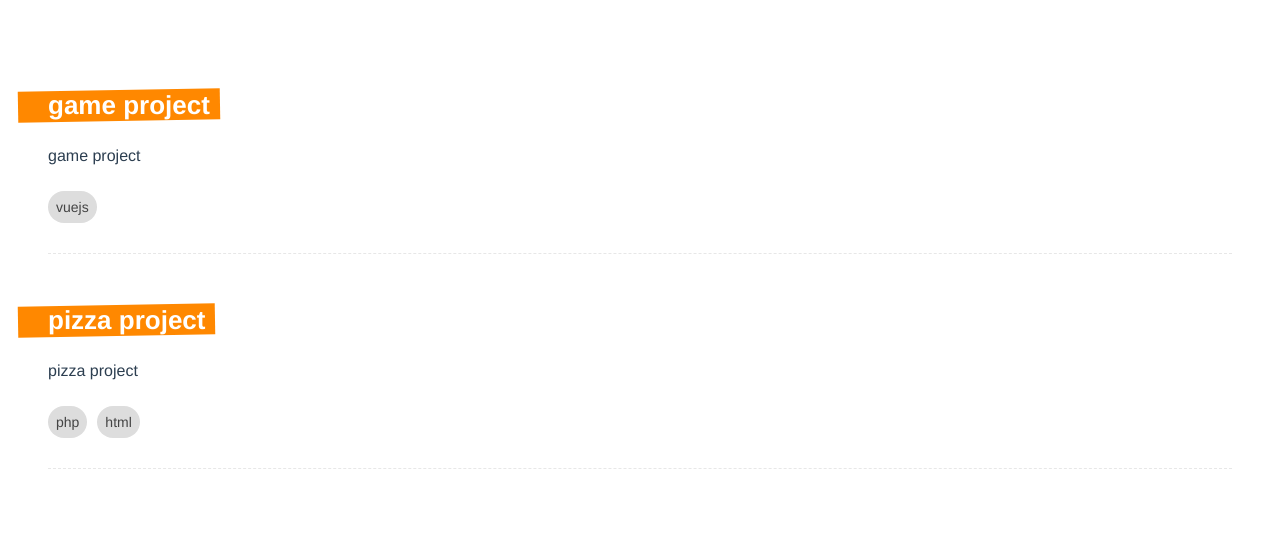
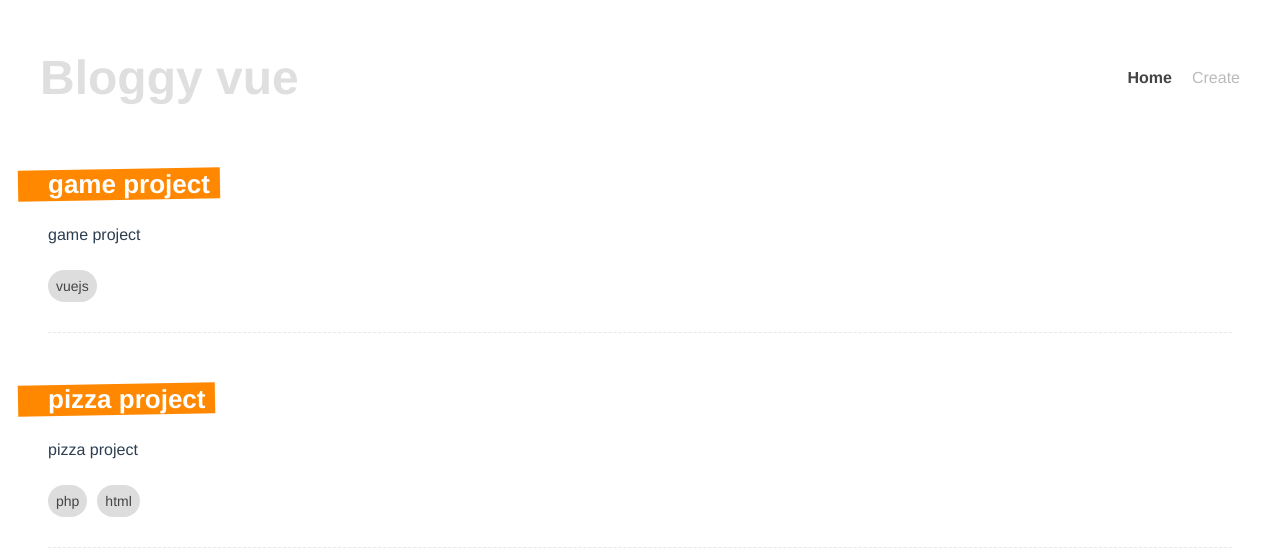
Before and after one commit to aungkaungkhant-nssh/vub-blog, a Vue app: page / in a window 1280 px wide. Shown: the top 556 px of the page. Built offline with nearby package versions, Linux system fonts and the light colour scheme; data requests are answered from the project's data file.

Commit message:
navbar and style

```diff
--- a/src/App.vue
+++ b/src/App.vue
@@ -1,10 +1,15 @@
 <template>
-  <div id="nav">
-
-  </div>
+  <Navbar></Navbar>
   <router-view/>
 </template>
 
+<script>
+import Navbar from './components/Navbar'
+export default {
+  components: { Navbar },
+
+}
+</script>
 <style>
 #app {
   font-family: Avenir, Helvetica, Arial, sans-serif;
--- /dev/null
+++ b/src/components/Navbar.vue
@@ -0,0 +1,40 @@
+<template>
+    <header>
+        <h1>Bloggy vue</h1>
+        <nav>
+            <router-link :to="{name:'Home'}">Home</router-link>
+            <router-link :to="{name:'Create'}">Create</router-link>
+        </nav>
+    </header>
+
+</template>
+
+<script>
+export default {
+
+}
+</script>
+
+<style>
+header{
+    display: flex;
+    justify-content: space-between;
+    align-items: center;
+    max-width: 1200px;
+    margin: 0 auto;
+    padding: 10px;
+  }
+  header h1 {
+    color: #dfdfdf;
+    font-size: 48px;
+  }
+  header a {
+    color: #bbb;
+    text-decoration: none;
+    margin-left: 20px;
+  }
+  header a.router-link-active {
+    color: #444;
+    font-weight: bold;
+  }
+</style>
```
